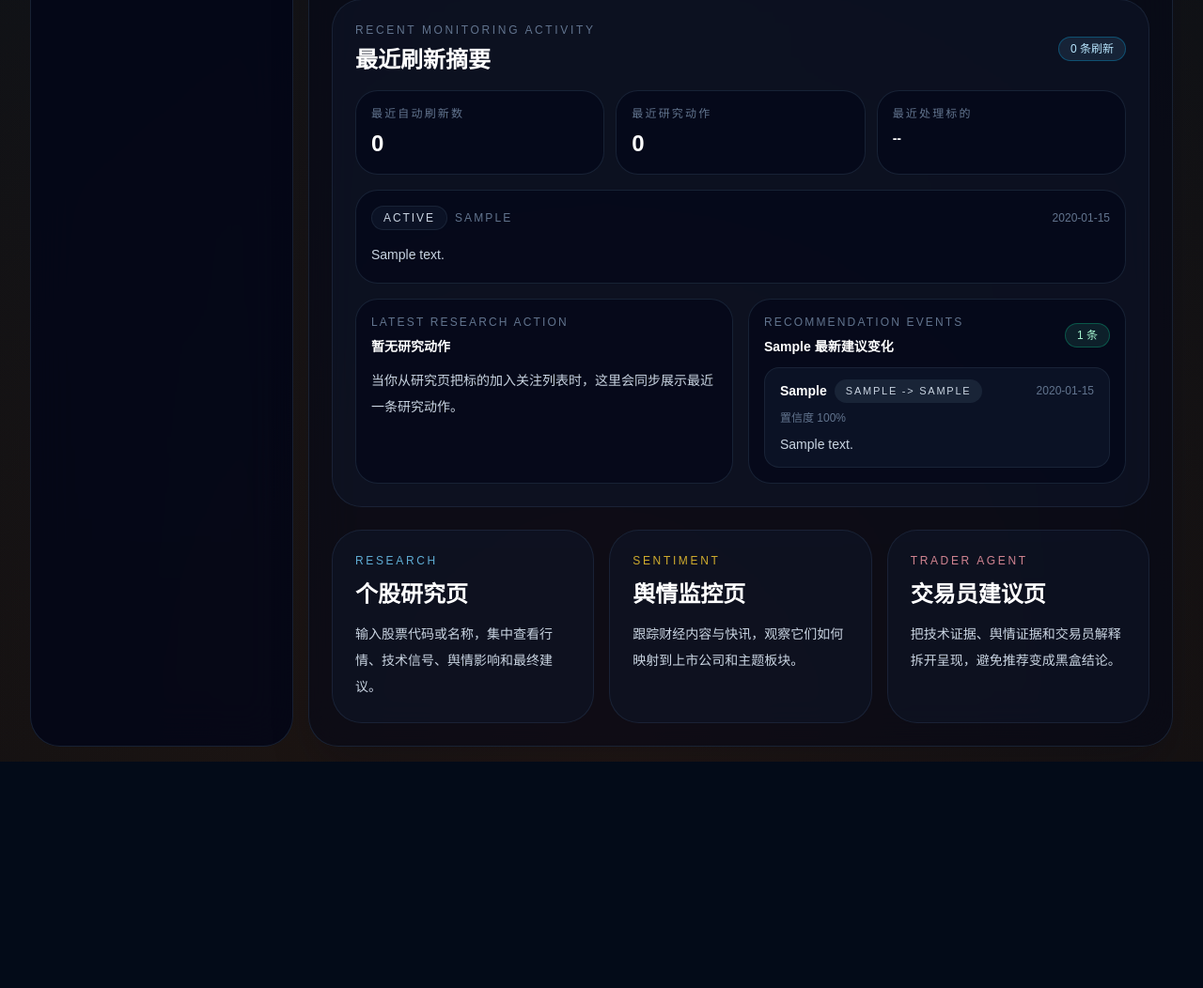
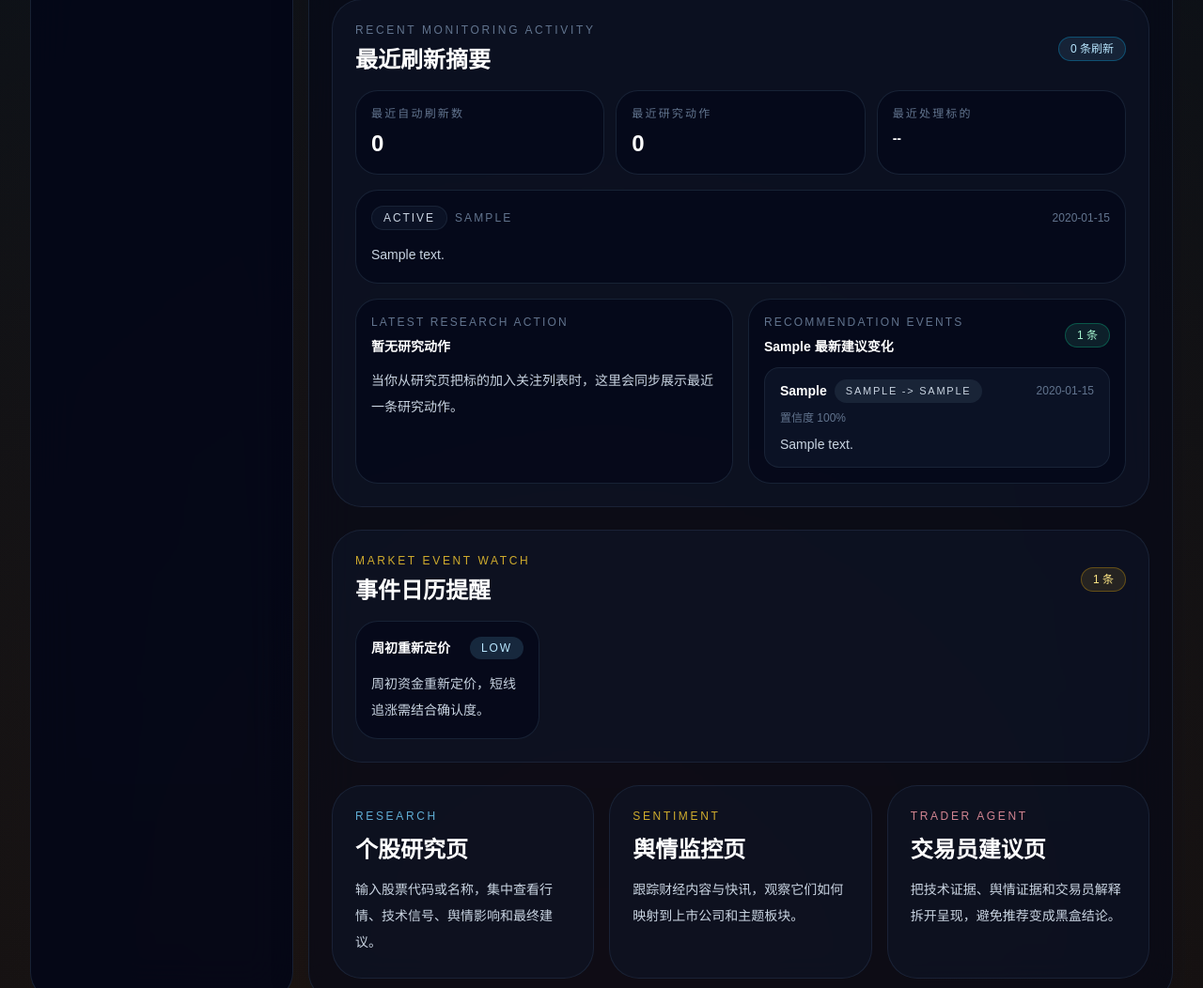
Before and after one commit to kvnZero/ai-trader, a Flask app: page / in a window 1280 px wide. Shown: the part 3588-4640 px from the top of the page at 94% size. Before the commit the page ends 4399 px from the top, so only its background shows below. Run offline with Flask 3, Linux system fonts and the light colour scheme; data comes from the database, SQL or seed files in the repository; tables that the repository leaves empty hold one stand-in row (values such as "Sample post"); style sheets or scripts are compiled from the project's sources.

Commit message:
show event watch on dashboard

```diff
--- a/app/templates/dashboard.html
+++ b/app/templates/dashboard.html
@@ -425,6 +425,36 @@
       </div>
     </section>
 
+    <section class="rounded-[2rem] border border-slate-800/80 bg-slate-900/55 p-6">
+      <div class="flex items-center justify-between gap-4">
+        <div>
+          <p class="text-xs uppercase tracking-[0.22em] text-amber-300/80">Market Event Watch</p>
+          <h3 class="mt-2 text-2xl font-semibold text-white">事件日历提醒</h3>
+        </div>
+        <span class="rounded-full border border-amber-400/30 bg-amber-300/10 px-3 py-1 text-xs font-medium text-amber-200">
+          {{ event_watch|length }} 条
+        </span>
+      </div>
+
+      <div class="mt-4 grid gap-3 md:grid-cols-2 xl:grid-cols-4">
+        {% for event in event_watch %}
+          <article class="rounded-3xl border border-slate-800/80 bg-slate-950/60 p-4">
+            <div class="flex items-center justify-between gap-4">
+              <p class="text-sm font-semibold text-white">{{ event.title }}</p>
+              <span class="rounded-full {% if event.level == 'high' %}bg-rose-300/15 text-rose-200{% elif event.level == 'medium' %}bg-amber-300/15 text-amber-200{% else %}bg-sky-300/15 text-sky-200{% endif %} px-3 py-1 text-xs uppercase tracking-[0.16em]">
+                {{ event.level }}
+              </span>
+            </div>
+            <p class="mt-3 text-sm leading-7 text-slate-300">{{ event.detail }}</p>
+          </article>
+        {% else %}
+          <div class="rounded-3xl border border-slate-800/80 bg-slate-950/60 p-4 text-sm text-slate-400">
+            当前没有特别的事件风险提示。
+          </div>
+        {% endfor %}
+      </div>
+    </section>
+
     <section class="grid gap-4 lg:grid-cols-3">
       <a href="{{ url_for('core.research') }}" class="rounded-[2rem] border border-slate-800/80 bg-slate-900/55 p-6 transition hover:border-slate-700 hover:bg-slate-900/80">
         <p class="text-xs uppercase tracking-[0.22em] text-sky-300/80">Research</p>
```
